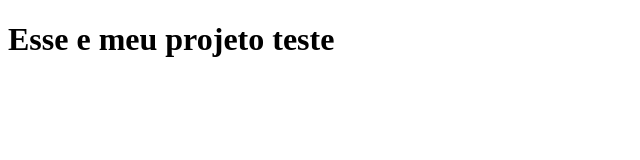
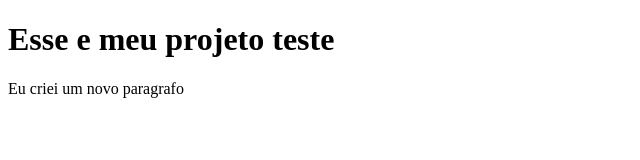
Before and after one commit to vhugo-test/first-project-git-test-, a plain HTML site: page index.html in a window 1280 px wide. Shown: the whole page, without its empty margins (0-640 px from the left). Drawn offline with Linux system fonts and the light colour scheme.

Commit message:
Eu criei um novo paragrafo

```diff
--- a/index.html
+++ b/index.html
@@ -7,5 +7,6 @@
 </head>
 <body>
     <h1>Esse e meu projeto teste</h1>
+    <p>Eu criei um novo paragrafo</p>
 </body>
 </html>
```
